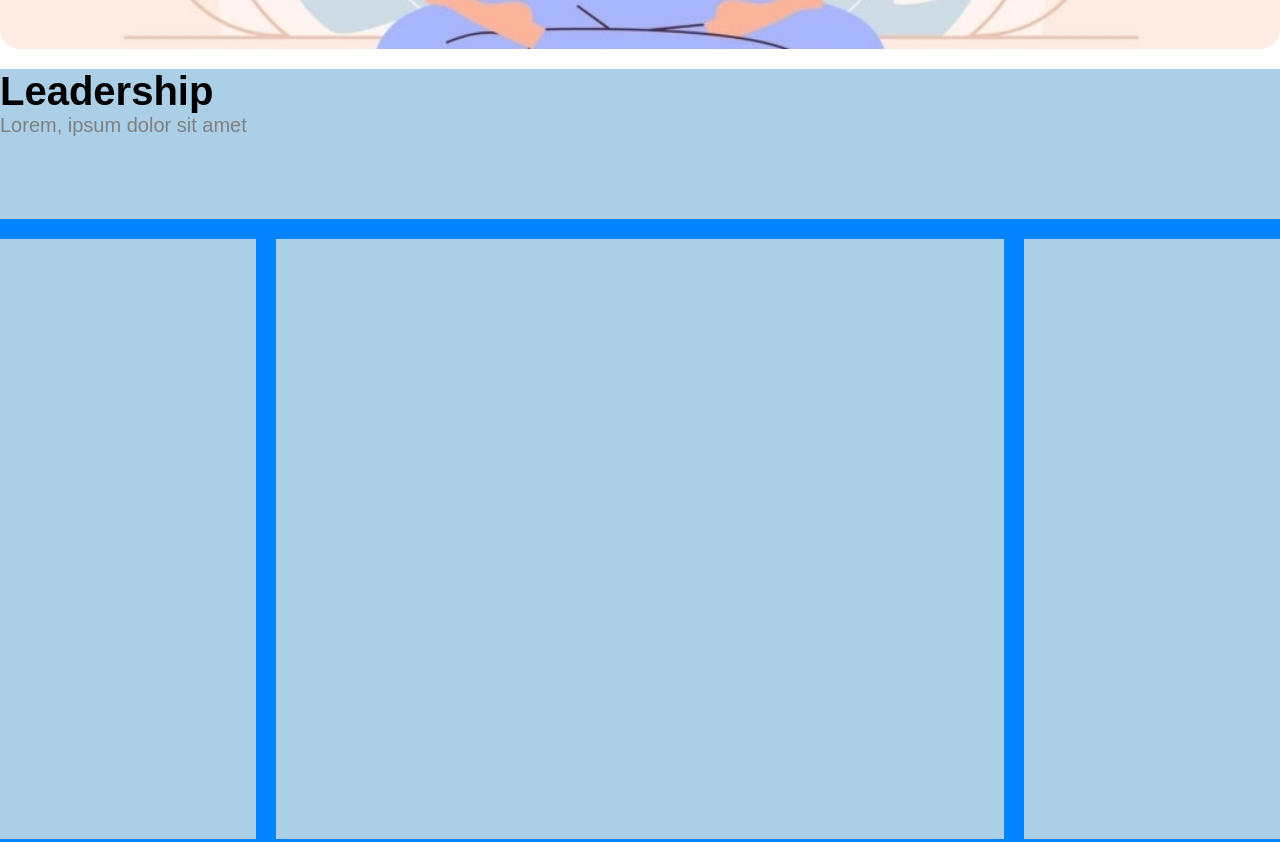
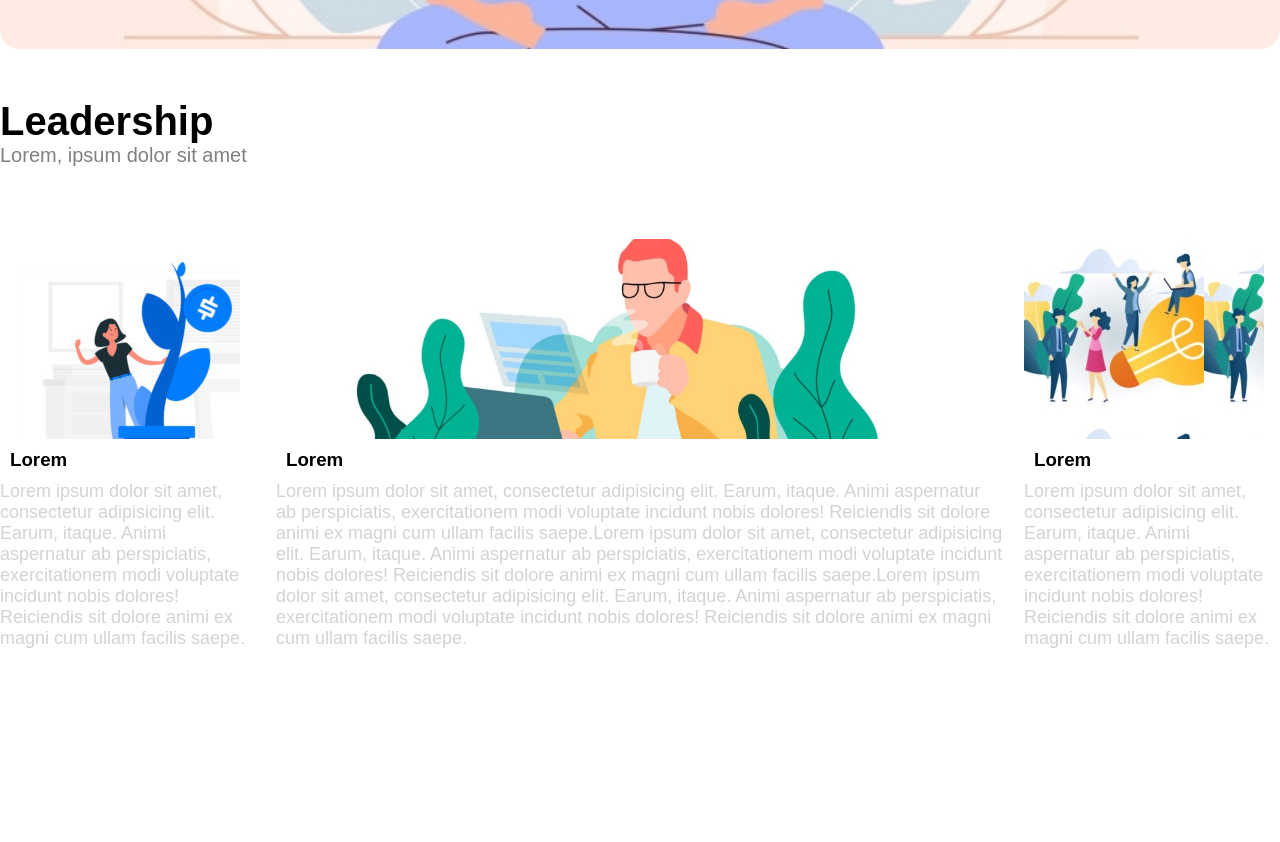
Before and after one commit to Faber000/htmlcss-wp, a plain HTML site: page index.html in a window 1280 px wide. Shown: the part 691-1533 px from the top of the page. Drawn offline with Linux system fonts and the light colour scheme.

Commit message:
aggiunta immagini e paragrafi

```diff
--- a/css/style.css
+++ b/css/style.css
@@ -5,18 +5,13 @@
     font-family: 'Montserrat', sans-serif;
 }
 
-header {
-
-    height: 200px;
-    margin-bottom: 20px;
-    margin-top: 20px;
+h3 {
+    padding: 10px;
 }
 
-.logo {
-    height: 80px;
-    padding-right: 20px;
-    border-right: 1px solid lightgrey;
-    margin-bottom: 50px;
+p {
+    color: lightgrey;
+    font-size: large;
 }
 
 li {
@@ -30,28 +25,44 @@ a {
     font-size: 20px;
 }
 
-.box-center {
+.container {
+    max-width: 1280px;
+    margin: auto;
+}
 
+header {
+    height: 200px;
+    margin-bottom: 20px;
+    margin-top: 20px;
+}
+
+.logo {
+    height: 80px;
+    padding-right: 20px;
+    border-right: 1px solid lightgrey;
+    margin-bottom: 50px;
+}
+
+.hero {
     height: 500px;
     margin-bottom: 20px;
     background-image: url("../img/banner.jpg");
     background-size: cover;
     border-radius: 20px;
-
 }
 
-.herotext{
+.herotext {
     width: 800px;
     padding-top: 300px;
     padding-left: 50px;
 }
 
-.herotext-big{
+.herotext-big {
     color: white;
     font-size: 40px;
 }
 
-.herotext-little{
+.herotext-little {
     color: white;
     font-size: 25px;
 }
@@ -66,17 +77,6 @@ a {
     font-size: 20px;
 }
 
-.container {
-    max-width: 1280px;
-    margin: auto;
-}
-
-.box-center {
-    background-color: rgb(225, 214, 122);
-    height: 500px;
-    margin-bottom: 20px;
-}
-
 .clearfix::after {
     content: "";
     display: table;
@@ -84,34 +84,49 @@ a {
 }
 
 .up {
-    background-color: rgb(171, 207, 231);
     height: 150px;
+    padding-top: 30px;
     margin-bottom: 20px;
 }
 
 .col-left, .col-right {
-    background-color: rgb(171, 207, 231);
     float: left;
     width: 20%;
     min-height: 600px;
 }
 
 .col-middle {
-    background-color: rgb(171, 207, 231);
     float: left;
     width: calc(60% - 40px);
     margin: auto 20px;
     min-height: 600px;
 }
 
+.img-container-left {
+    background-image: url("../img/img-1.jpg");
+    border-radius: 15px;
+    height: 200px;
+    width: 240px;
+}
+.img-container-middle {
+    background-image: url("../img/banner-2.jpg");
+    border-radius: 15px;
+    height: 200px;
+    width: 680px;
+    background-size: cover;
+}
+.img-container-right {
+    background-image: url("../img/img-3.jpg");
+    border-radius: 15px;
+    height: 200px;
+    width: 240px;
+}
+
 .container2 {
-    background-color: rgb(4, 132, 255);
     padding-bottom: 20px;
-
 }
 
 footer {
-    background-color: rgb(136, 1, 254);
     height: 100px;
     margin-top: 20px;
     margin-bottom: 20px;
--- a/index.html
+++ b/index.html
@@ -24,10 +24,11 @@
                         <li> <a href="#">CONTACT</a></li>
                     </ul>
                 </nav>
+
             </header>
 
             <main>
-                <div class="box-center">
+                <div class="hero">
 
                     <div class="herotext">
                         <div class="herotext-big">
@@ -37,7 +38,8 @@
                         <div class="herotext-little">
                             Lorem ipsum dolor sit, amet consectetur adipisicing elit. Minima est incidunt quibusdam labore repellendus
                         </div>
-                    </div>
+                    </div
+                    >
                 </div>
 
                 <div class="container2 clearfix">
@@ -48,9 +50,30 @@
                         </div>
                     </div>
 
-                    <div class="col-left"></div>
-                    <div class="col-middle"></div>
-                    <div class="col-right"></div>
+                    <div class="col-left">
+
+                        <div class="img-container-left"></div>
+                        <h3>Lorem</h3>
+
+                        <p>Lorem ipsum dolor sit amet, consectetur adipisicing elit. Earum, itaque. Animi aspernatur ab perspiciatis, exercitationem modi voluptate incidunt nobis dolores! Reiciendis sit dolore animi ex magni cum ullam facilis saepe.</p>
+
+                    </div>
+
+                    <div class="col-middle">
+
+                        <div class="img-container-middle"></div>
+                        <h3>Lorem</h3>
+                        <p>Lorem ipsum dolor sit amet, consectetur adipisicing elit. Earum, itaque. Animi aspernatur ab perspiciatis, exercitationem modi voluptate incidunt nobis dolores! Reiciendis sit dolore animi ex magni cum ullam facilis saepe.Lorem ipsum dolor sit amet, consectetur adipisicing elit. Earum, itaque. Animi aspernatur ab perspiciatis, exercitationem modi voluptate incidunt nobis dolores! Reiciendis sit dolore animi ex magni cum ullam facilis saepe.Lorem ipsum dolor sit amet, consectetur adipisicing elit. Earum, itaque. Animi aspernatur ab perspiciatis, exercitationem modi voluptate incidunt nobis dolores! Reiciendis sit dolore animi ex magni cum ullam facilis saepe.</p>
+
+                    </div>
+
+                    <div class="col-right">
+
+                        <div class="img-container-right"></div>
+                        <h3>Lorem</h3>
+                        <p>Lorem ipsum dolor sit amet, consectetur adipisicing elit. Earum, itaque. Animi aspernatur ab perspiciatis, exercitationem modi voluptate incidunt nobis dolores! Reiciendis sit dolore animi ex magni cum ullam facilis saepe.</p>
+
+                    </div>
                 </div>
             </main>
 
```
